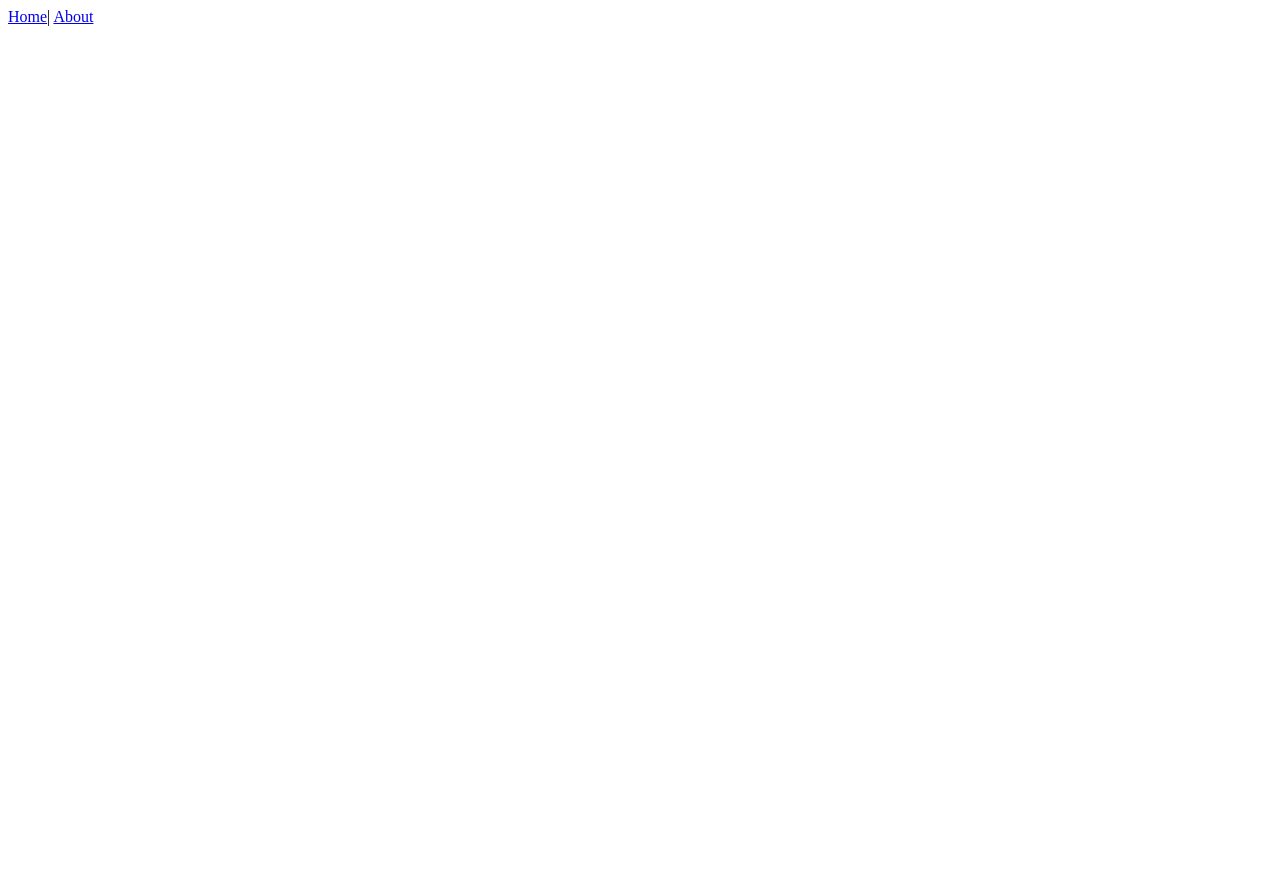
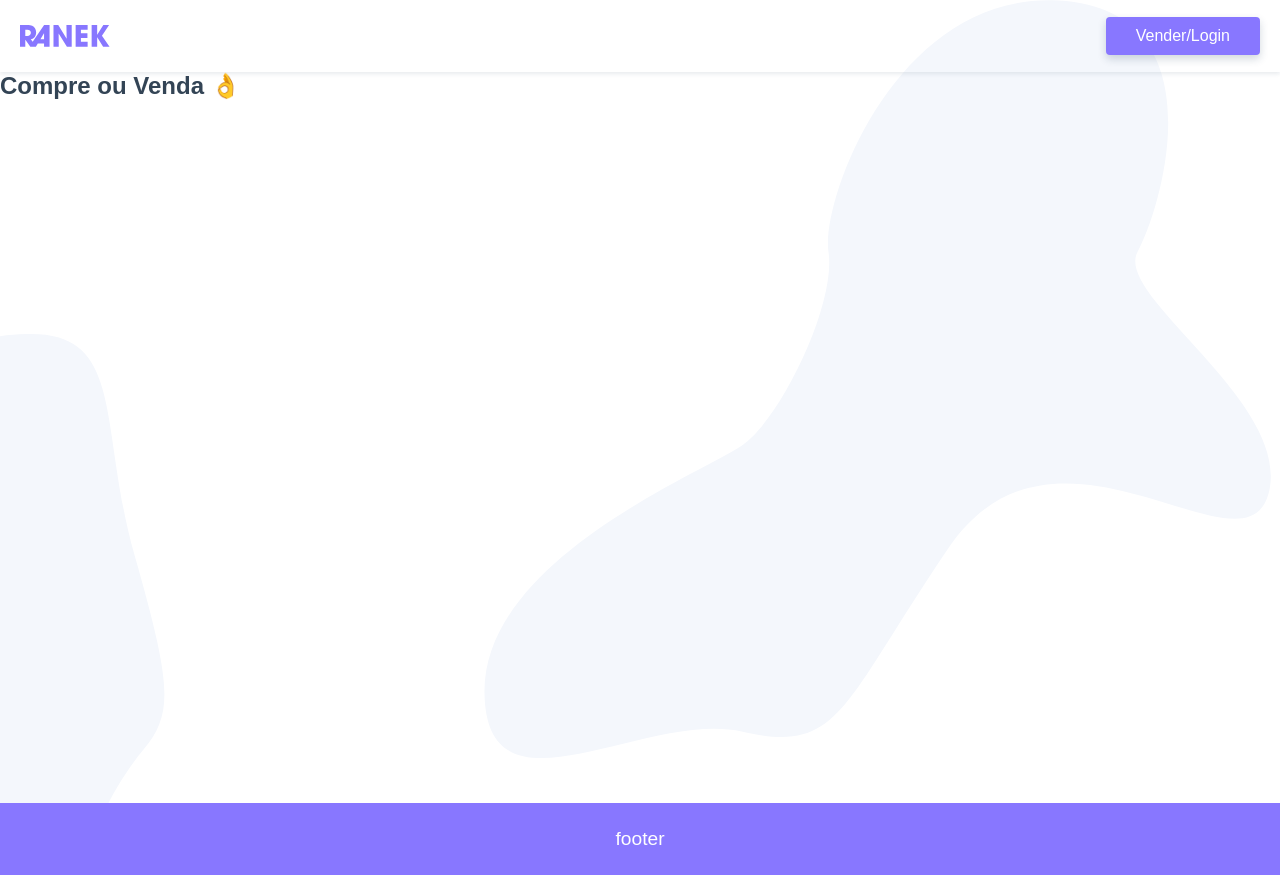
Before and after one commit to Reinoldo/e-commerce, a Vue app: page / in a window 1280 px wide. Before the commit the page ends 800 px from the top, so only its background shows below. Built offline with nearby package versions, Linux system fonts and the light colour scheme.

Commit message:
Branch 'develop' created. Few modifications

```diff
--- a/src/App.vue
+++ b/src/App.vue
@@ -1,12 +1,87 @@
 <template>
   <div id="app">
-    <div id="nav">
-      <router-link to="/">Home</router-link>|
-      <router-link to="/about">About</router-link>
-    </div>
-    <router-view />
+    <TheHeader />
+    <main id="main">
+      <router-view />
+    </main>
+    <TheFooter />
   </div>
 </template>
 
+<script>
+import TheHeader from "@/components/TheHeader.vue";
+import TheFooter from "@/components/TheFooter.vue";
+
+export default {
+  components: {
+    TheHeader,
+    TheFooter
+  }
+};
+</script>
+
 <style>
+* {
+  box-sizing: border-box;
+}
+
+body,
+ul,
+li,
+h1,
+h2,
+p {
+  padding: 0px;
+  margin: 0px;
+}
+
+ul {
+  list-style: none;
+}
+
+body {
+  font-family: "Avenir", Arial, Helvetica, sans-serif;
+  color: #345;
+  background: url("./assets/pattern.svg") repeat top;
+}
+
+a {
+  color: #345;
+  text-decoration: none;
+}
+
+img {
+  max-width: 100%;
+  display: block;
+}
+
+.btn {
+  display: block;
+  padding: 10px 30px;
+  background: #87f;
+  border-radius: 4px;
+  color: #fff;
+  text-align: center;
+  font-size: 1rem;
+  box-shadow: 0 4px 8px rgba(30, 60, 90, 0.2);
+  transition: all 0.3s;
+  border: none;
+  font-family: "Avenir", Arial, Helvetica, sans-serif;
+  cursor: pointer;
+}
+
+.btn:hover {
+  background: #65d;
+  transform: scale(1.1);
+}
+
+#app {
+  flex-direction: column;
+  min-height: 100vh;
+  display: flex;
+}
+
+#main {
+  flex: 1;
+}
 </style>
--- /dev/null
+++ b/src/components/ProductsList.vue
@@ -0,0 +1,10 @@
+<template>
+  <div></div>
+</template>
+
+<script>
+export default {};
+</script>
+
+<style>
+</style>
--- /dev/null
+++ b/src/components/ProductsSearch.vue
@@ -0,0 +1,10 @@
+<template>
+  <div></div>
+</template>
+
+<script>
+export default {};
+</script>
+
+<style>
+</style>
--- /dev/null
+++ b/src/components/TheFooter.vue
@@ -0,0 +1,23 @@
+<template>
+  <footer>
+    <p>footer</p>
+  </footer>
+</template>
+
+<script>
+export default {
+  name: "TheFooter"
+};
+</script>
+
+<style scoped>
+footer {
+  background: #87f;
+  padding: 25px 0;
+  text-align: center;
+  font-size: 1.2rem;
+  color: #fff;
+  position: relative;
+  top: 75px;
+}
+</style>
--- /dev/null
+++ b/src/components/TheHeader.vue
@@ -0,0 +1,33 @@
+<template>
+  <header>
+    <nav>
+      <router-link to="/" class="logo">
+        <img src="@/assets/ranek.svg" alt="Ranek" />
+      </router-link>
+      <router-link to="/login" class="btn">Vender/Login</router-link>
+    </nav>
+  </header>
+</template>
+
+<script>
+export default {
+  name: "TheHeader"
+};
+</script>
+
+<style scoped>
+nav {
+  display: flex;
+  align-items: center;
+  justify-content: space-between;
+  padding: 15px 20px;
+  box-shadow: 0 2px 4px rgba(30, 60, 90, 0.1);
+}
+
+.logo {
+  padding: 10px 0;
+}
+.logo img {
+  width: 90px;
+}
+</style>
--- a/src/views/Home.vue
+++ b/src/views/Home.vue
@@ -1,10 +1,22 @@
-<template></template>
+<template>
+  <section>
+    <h1>Compre ou Venda 👌</h1>
+    <ProductsList />
+    <ProductsSearch />
+  </section>
+</template>
 
 <script>
+import ProductsSearch from "@/components/ProductsSearch.vue";
+
+import ProductsList from "@/components/ProductsList.vue";
 // @ is an alias to /src
-import HelloWorld from "@/components/HelloWorld.vue";
 
 export default {
-  name: "home"
+  name: "home",
+  components: {
+    ProductsSearch,
+    ProductsList
+  }
 };
 </script>
```
Also changed, not shown: src/assets/pattern.svg (added), src/assets/ranek.svg (added).
